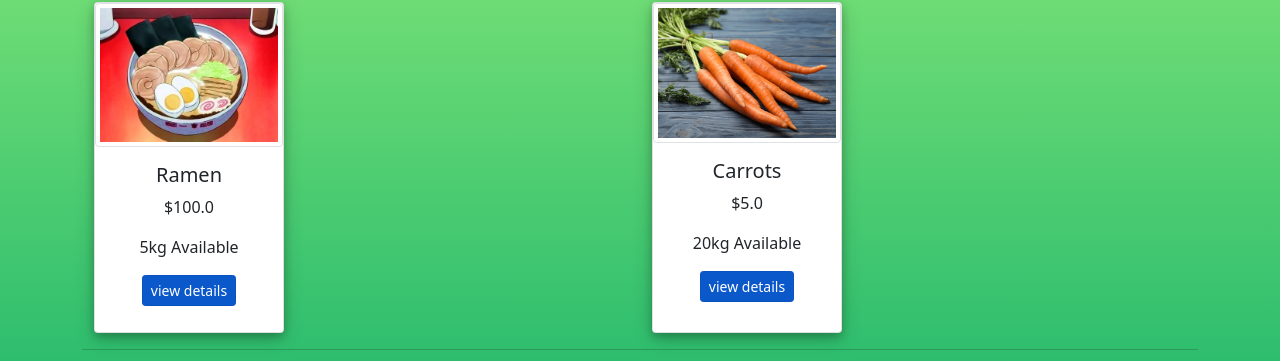
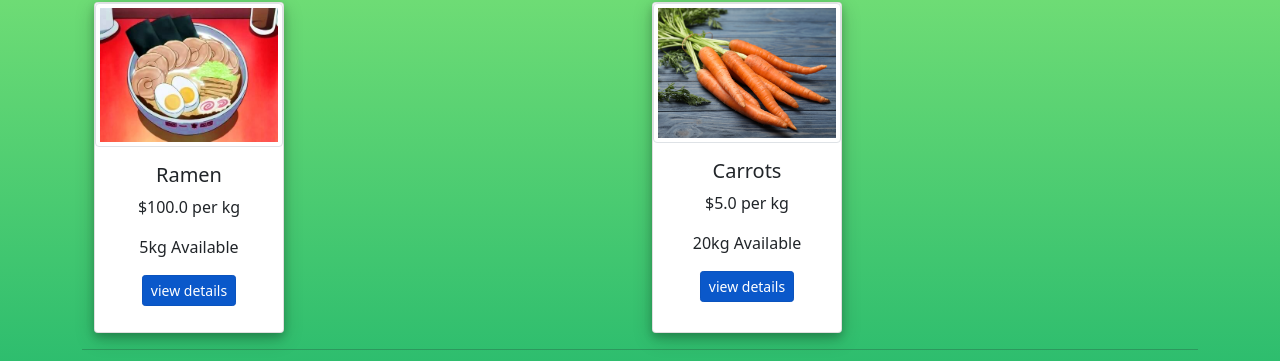
Before and after one commit to MatchHue/BackendGreenSystem, a Flask app: page / in a window 1280 px wide; the page is wider, and only the part inside the window is pictured. Shown: the part 318-679 px from the top of that part. Run offline with Flask 2, Linux system fonts and the light colour scheme; data comes from the database, SQL or seed files in the repository; both versions use the stored data as it was after the commit; some libraries are stand-ins or nearby versions.

Commit message:
minor fixes to

```diff
--- a/templates/index.html
+++ b/templates/index.html
@@ -38,7 +38,7 @@
         <div class="card-body text-center mx-auto">
             <div class='cvp'>
                 <h5 class="card-title font-weight-bold">{{item.name}}</h5>
-                <p class="card-text">${{item.price}}</p> <p class="card-text">{{item.quantity}}kg Available</p><a href="/item_details/{{item.id}}" class="btn btn-primary btn-sm active">view details</a><br />
+                <p class="card-text">${{item.price}} per kg</p> <p class="card-text">{{item.quantity}}kg Available</p><a href="/item_details/{{item.id}}" class="btn btn-primary btn-sm active">view details</a><br />
             </div>
         </div>
     </div>
--- a/templates/user_items.html
+++ b/templates/user_items.html
@@ -8,10 +8,10 @@
 
 
 <p>{{user.username}}</p>
-<p>{{user.items}}</p>
 <div>
    {%for item in user.items%}
-    {{item.image}}
+    {{item.name}}
+    <br/>
    {%endfor%}
 </div>
 
```
Also changed, not shown: test.db.
